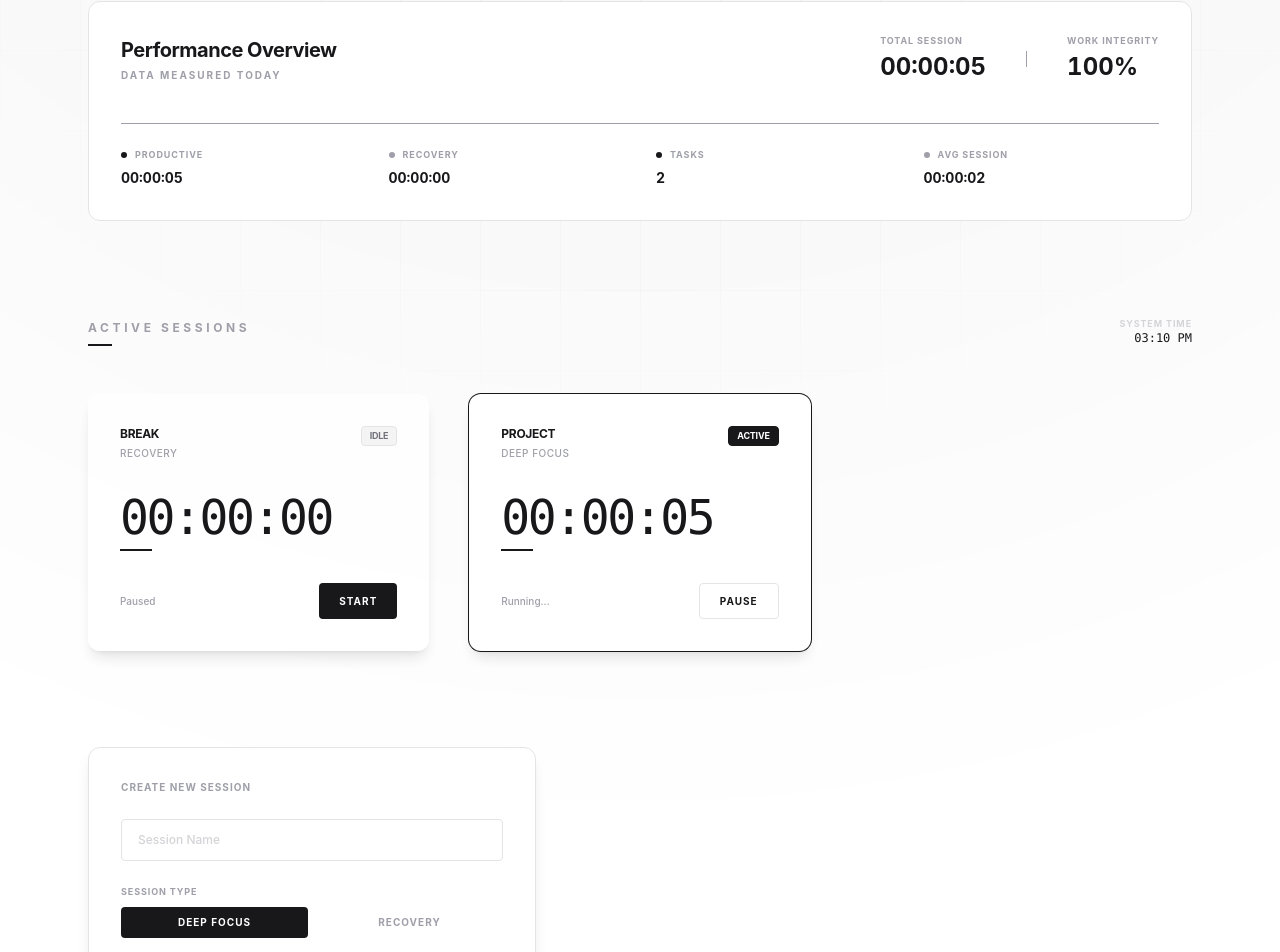
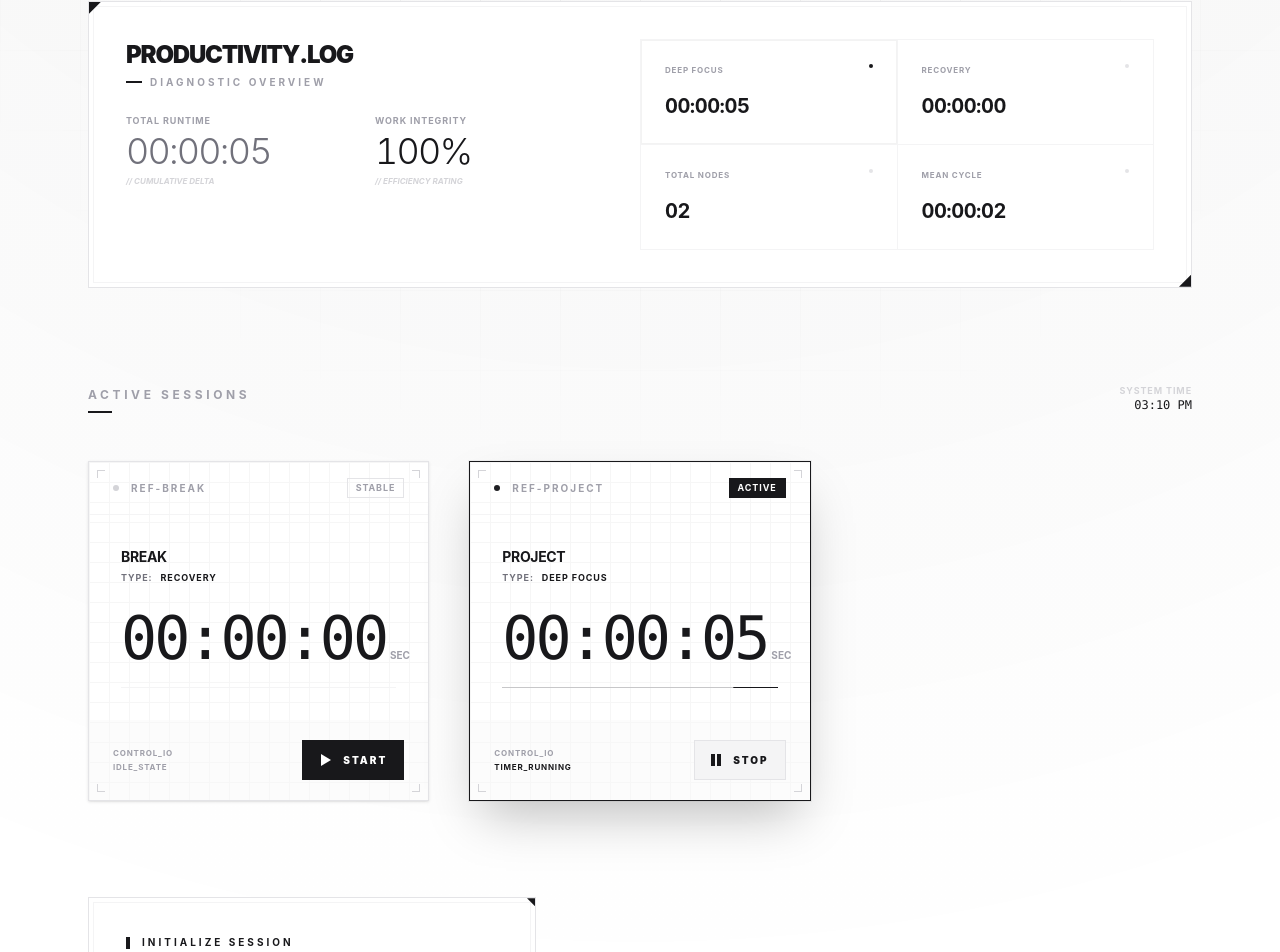
Before and after one commit to MohitMehtre/productivity-clock, a React (Vite) app: page / in a window 1280 px wide. Shown: the part 350-1302 px from the top of the page. Built offline with nearby package versions, Linux system fonts and the light colour scheme.

Commit message:
changed ui a bit

```diff
--- a/src/components/AnalyticsSummary.tsx
+++ b/src/components/AnalyticsSummary.tsx
@@ -14,98 +14,129 @@ export default function AnalyticsSummary({ timers }: Props) {
       : Math.round((analytics.workTime / analytics.totalTime) * 100);
 
   return (
-    <div className="border border-(--border-primary) rounded-xl p-8 bg-(--bg-primary) transition-colors duration-300">
-      <div className="flex flex-col gap-10">
-        <div className="flex flex-col md:flex-row md:items-end justify-between gap-6">
-          <div className="flex flex-col gap-1">
-            <h2 className="text-xl font-bold tracking-tight text-zinc-900 dark:text-zinc-100">
-              Performance Overview
+    <div className="relative overflow-hidden border border-zinc-200 dark:border-zinc-800 bg-white dark:bg-zinc-950/50 backdrop-blur-sm p-1">
+      <div
+        className="absolute top-0 left-0 w-3 h-3 bg-zinc-900 dark:bg-zinc-100"
+        style={{ clipPath: "polygon(0 0, 100% 0, 0 100%)" }}
+      />
+      <div
+        className="absolute bottom-0 right-0 w-3 h-3 bg-zinc-900 dark:bg-zinc-100"
+        style={{ clipPath: "polygon(100% 0, 100% 100%, 0 100%)" }}
+      />
+
+      <div className="border border-zinc-100 dark:border-zinc-900 p-8">
+        <div className="flex flex-col lg:flex-row gap-12">
+          <div className="flex-1 space-y-6">
+            <div className="space-y-1">
+              <div className="display flex">
+                <h2 className="text-2xl font-black tracking-tighter text-zinc-900 dark:text-zinc-100 uppercase">
+                  Productivity
                 </h2>
-            <p className="text-[10px] text-zinc-400 dark:text-zinc-500 font-bold uppercase tracking-[0.2em]">
-              Data measured today
+                <h2 className="text-2xl font-black tracking-tighter text-zinc-900 dark:text-zinc-600 uppercase">
+                  .Log
+                </h2>
+              </div>
+              <div className="flex items-center gap-2">
+                <span className="h-0.5 w-4 bg-zinc-900 dark:bg-zinc-100" />
+                <p className="text-[10px] text-zinc-400 dark:text-zinc-500 font-bold uppercase tracking-[0.3em]">
+                  Diagnostic Overview
                 </p>
-          </div>
-
-          <div className="flex items-center gap-10">
-            <Stat
-              label="Total Session"
-              value={formatTime(analytics.totalTime)}
-            />
-            <div className="h-4 w-px bg-zinc-400 dark:bg-zinc-700" />
-            <Stat label="Work Integrity" value={`${workPercent}%`} highlight />
               </div>
             </div>
 
-        <div className="grid grid-cols-2 lg:grid-cols-4 gap-8 pt-6 border-t border-zinc-400 dark:border-zinc-700">
-          <StatMini
-            label="Productive"
+            <div className="grid grid-cols-1 sm:grid-cols-2 gap-8">
+              <StatItem
+                label="Total Runtime"
+                value={formatTime(analytics.totalTime)}
+                sub="Cumulative delta"
+              />
+              <StatItem
+                label="Work Integrity"
+                value={`${workPercent}%`}
+                sub="Efficiency rating"
+                highlight
+              />
+            </div>
+          </div>
+
+          <div className="lg:w-1/2 grid grid-cols-2 gap-px bg-zinc-100 dark:bg-zinc-900 border border-zinc-100 dark:border-zinc-900">
+            <StatBox
+              label="Deep Focus"
               value={formatTime(analytics.workTime)}
-            color="bg-zinc-900 dark:bg-zinc-100"
+              variant="dark"
             />
-          <StatMini
-            label="Recovery"
-            value={formatTime(analytics.breakTime)}
-            color="bg-zinc-400 dark:bg-zinc-600"
+            <StatBox label="Recovery" value={formatTime(analytics.breakTime)} />
+            <StatBox
+              label="Total Nodes"
+              value={timers.length.toString().padStart(2, "0")}
             />
-          <StatMini
-            label="Tasks"
-            value={timers.length.toString()}
-            color="bg-zinc-900 dark:bg-zinc-100"
+            <StatBox
+              label="Mean Cycle"
+              value={formatTime(
+                analytics.totalTime / Math.max(timers.length, 1),
+              )}
             />
-          <StatMini
-            label="Avg Session"
-            value={formatTime(analytics.totalTime / Math.max(timers.length, 1))}
-            color="bg-zinc-400 dark:bg-zinc-600"
-          />
+          </div>
         </div>
       </div>
     </div>
   );
 }
 
-function Stat({
+function StatItem({
   label,
   value,
+  sub,
   highlight,
 }: {
   label: string;
   value: string;
+  sub: string;
   highlight?: boolean;
 }) {
   return (
-    <div className="flex flex-col items-end md:items-start gap-1">
-      <p className="text-[9px] font-bold text-zinc-400 dark:text-zinc-500 uppercase tracking-widest">
+    <div className="space-y-1">
+      <p className="text-[9px] font-bold text-zinc-400 dark:text-zinc-600 uppercase tracking-widest">
         {label}
       </p>
+      <div className="flex items-baseline gap-2">
         <p
-        className={`text-2xl font-bold tabular-nums ${highlight ? "text-zinc-900 dark:text-zinc-100" : "text-zinc-900 dark:text-zinc-100"}`}
+          className={`text-4xl font-light tabular-nums tracking-tighter ${highlight ? "text-zinc-900 dark:text-zinc-100" : "text-zinc-500 dark:text-zinc-400"}`}
         >
+          {value}
+        </p>
+      </div>
+      <p className="text-[8px] font-bold text-zinc-300 dark:text-zinc-700 uppercase italic">
+        // {sub}
+      </p>
+    </div>
+  );
+}
+
+function StatBox({
+  label,
+  value,
+  variant,
+}: {
+  label: string;
+  value: string;
+  variant?: "dark";
+}) {
+  return (
+    <div
+      className={`p-6 bg-white dark:bg-zinc-950 flex flex-col justify-between gap-4 ${variant === "dark" ? "ring-1 ring-inset ring-zinc-900/5 dark:ring-zinc-100/5" : ""}`}
+    >
+      <div className="flex items-start justify-between">
+        <p className="text-[8px] font-bold text-zinc-400 dark:text-zinc-500 uppercase tracking-widest">
+          {label}
+        </p>
+        <div
+          className={`w-1 h-1 rounded-full ${variant === "dark" ? "bg-zinc-900 dark:bg-zinc-100" : "bg-zinc-200 dark:bg-zinc-800"}`}
+        />
+      </div>
+      <p className="text-xl font-bold tabular-nums text-zinc-900 dark:text-zinc-100 tracking-tight">
         {value}
       </p>
     </div>
   );
 }
-
-function StatMini({
-  label,
-  value,
-  color,
-}: {
-  label: string;
-  value: string;
-  color: string;
-}) {
-  return (
-    <div className="flex flex-col gap-1.5">
-      <div className="flex items-center gap-2">
-        <div className={`h-1.5 w-1.5 rounded-full ${color}`} />
-        <p className="text-[9px] font-bold text-zinc-400 dark:text-zinc-500 uppercase tracking-widest">
-          {label}
-        </p>
-      </div>
-      <p className="text-sm font-bold tabular-nums text-zinc-900 dark:text-zinc-100">
-        {value}
-      </p>
-    </div>
-  );
-}
--- a/src/components/Footer.tsx
+++ b/src/components/Footer.tsx
@@ -8,7 +8,7 @@ export default function Footer() {
             <div className="flex items-center gap-2">
               <div className="h-1 w-4 bg-zinc-900 dark:bg-zinc-100 rounded-full" />
               <span className="text-[10px] font-bold uppercase tracking-widest text-zinc-400">
-                © Made With ❤️
+                ©Developed By Mohit
               </span>
             </div>
             <p className="text-zinc-500 dark:text-zinc-400 text-xs font-medium max-w-60 leading-relaxed">
--- a/src/components/TimerCard.tsx
+++ b/src/components/TimerCard.tsx
@@ -4,45 +4,78 @@ import TimerControls from "./TimerControls";
 import { motion, AnimatePresence } from "motion/react";
 
 export default function TimerCard({ timer }: { timer: Timer }) {
+  const serialNumber = timer.id.slice(0, 8).toUpperCase();
+
   return (
+    <motion.div
+      layout
+      initial={{ opacity: 0, y: 20 }}
+      animate={{ opacity: 1, y: 0 }}
+      className={[
+        "group relative flex flex-col overflow-hidden",
+        "min-h-70",
+        "border border-zinc-200 dark:border-zinc-800 bg-white dark:bg-zinc-950/50 backdrop-blur-sm transition-all duration-500",
+        timer.running
+          ? "border-zinc-900 dark:border-zinc-100 ring-1 ring-zinc-900/5 dark:ring-zinc-100/5 shadow-2xl"
+          : "hover:border-zinc-400 dark:hover:border-zinc-600 shadow-sm",
+      ].join(" ")}
+    >
+      <div className="absolute top-0 left-0 w-2 h-2 border-t border-l border-zinc-300 dark:border-zinc-700 m-2" />
+      <div className="absolute top-0 right-0 w-2 h-2 border-t border-r border-zinc-300 dark:border-zinc-700 m-2" />
+      <div className="absolute bottom-0 left-0 w-2 h-2 border-b border-l border-zinc-300 dark:border-zinc-700 m-2" />
+      <div className="absolute bottom-0 right-0 w-2 h-2 border-b border-r border-zinc-300 dark:border-zinc-700 m-2" />
+
+      <div className="flex items-center justify-between px-6 py-4 border-b border-zinc-100 dark:border-zinc-900">
+        <div className="flex items-center gap-3">
           <div
             className={[
-        "relative flex flex-col justify-between overflow-hidden",
-        "min-h-60",
-        "rounded-xl p-8 transition-colors duration-300 border-(--border-primary) hover:border-(--text-tertiary) shadow-lg dark:shadow-amber-50/10",
+              "w-1.5 h-1.5 rounded-full",
               timer.running
-          ? "ring-1 ring-zinc-900 dark:ring-zinc-100 bg-(--bg-primary)"
-          : "bg-(--bg-primary)/80",
+                ? "bg-zinc-900 dark:bg-zinc-100 animate-pulse"
+                : "bg-zinc-300 dark:bg-zinc-800",
+            ].join(" ")}
+          />
+          <span className="text-[10px] font-bold tracking-[0.2em] text-zinc-400 dark:text-zinc-500 uppercase">
+            REF-{serialNumber}
+          </span>
+        </div>
+        <div
+          className={[
+            "text-[9px] font-bold px-2 py-0.5 border uppercase tracking-widest",
+            timer.running
+              ? "bg-zinc-900 dark:bg-zinc-100 border-zinc-900 dark:border-zinc-100 text-white dark:text-zinc-900"
+              : "bg-transparent border-zinc-200 dark:border-zinc-800 text-zinc-400 dark:text-zinc-600",
           ].join(" ")}
         >
-      <div className="flex items-start justify-between">
-        <div className="flex flex-col gap-1">
-          <h2 className="text-xs font-bold tracking-tight text-zinc-900 dark:text-zinc-100 uppercase">
+          {timer.running ? "Active" : "Stable"}
+        </div>
+      </div>
+
+      <div className="flex-1 p-8 flex flex-col">
+        <div className="mb-6">
+          <h2 className="text-sm font-bold tracking-tight text-zinc-900 dark:text-zinc-100 uppercase mb-1">
             {timer.name}
           </h2>
-          <span className="text-[10px] font-medium text-zinc-400 dark:text-zinc-500 uppercase tracking-wider">
+          <div className="flex items-center gap-2">
+            <span className="text-[9px] font-bold text-zinc-500 dark:text-zinc-400 uppercase tracking-widest">
+              Type:
+            </span>
+            <span className="text-[9px] font-bold text-zinc-900 dark:text-zinc-100 uppercase tracking-widest">
               {timer.type === "break" ? "Recovery" : "Deep Focus"}
             </span>
           </div>
-
-        <div
-          className={[
-            "text-[9px] font-bold px-2 py-0.5 rounded border uppercase tracking-tight transition-colors",
-            timer.running
-              ? "bg-zinc-900 dark:bg-zinc-100 border-zinc-900 dark:border-zinc-100 text-white dark:text-zinc-900"
-              : "bg-zinc-100 dark:bg-zinc-800 border-zinc-200 dark:border-zinc-800 text-zinc-500 dark:text-zinc-400",
-          ].join(" ")}
-        >
-          {timer.running ? "Active" : "Idle"}
-        </div>
         </div>
 
-      <div className="my-8">
-        <div className="font-mono text-5xl font-medium tracking-tighter tabular-nums text-zinc-900 dark:text-zinc-100 flex">
+        <div className="mt-auto">
+          <div className="flex items-baseline gap-1">
+            <div className="font-mono text-6xl font-light tracking-tighter tabular-nums text-zinc-900 dark:text-zinc-100 flex">
               {formatTime(timer.elapsed)
                 .split("")
                 .map((char, i) => (
-              <span key={i} className="relative inline-flex overflow-hidden">
+                  <span
+                    key={i}
+                    className="relative inline-flex overflow-hidden"
+                  >
                     <AnimatePresence mode="popLayout" initial={false}>
                       <motion.span
                         key={char}
@@ -50,7 +83,7 @@ export default function TimerCard({ timer }: { timer: Timer }) {
                         animate={{ y: 0, opacity: 1 }}
                         exit={{ y: "-100%", opacity: 0 }}
                         transition={{
-                      duration: 0.4,
+                          duration: 0.5,
                           ease: [0.16, 1, 0.3, 1],
                         }}
                       >
@@ -60,16 +93,48 @@ export default function TimerCard({ timer }: { timer: Timer }) {
                   </span>
                 ))}
             </div>
-        <div className="mt-2 h-0.5 w-8 bg-zinc-900 dark:bg-zinc-100" />
+            <span className="text-[10px] font-bold text-zinc-400 dark:text-zinc-600 uppercase mb-2">
+              sec
+            </span>
           </div>
 
-      <div className="mt-auto flex items-center justify-between">
-        <div className="text-[10px] text-zinc-400 dark:text-zinc-500 font-medium">
-          {timer.running ? "Running..." : "Paused"}
+          <div className="mt-4 w-full h-px bg-zinc-100 dark:bg-zinc-900 relative overflow-hidden">
+            {timer.running && (
+              <motion.div
+                className="absolute inset-0 bg-zinc-900 dark:bg-zinc-100"
+                initial={{ x: "-100%" }}
+                animate={{ x: "100%" }}
+                transition={{
+                  duration: 2,
+                  repeat: Infinity,
+                  ease: "linear",
+                }}
+              />
+            )}
+            <div
+              className={[
+                "absolute inset-0 transition-all duration-300 bg-zinc-900 dark:bg-zinc-100",
+                timer.running ? "opacity-20" : "opacity-0",
+              ].join(" ")}
+            />
+          </div>
+        </div>
+      </div>
+
+      <div className="bg-zinc-50/50 dark:bg-zinc-900/20 px-6 py-5 flex items-center justify-between">
+        <div className="flex flex-col gap-0.5 text-[8px] font-bold uppercase tracking-widest text-zinc-400 dark:text-zinc-600">
+          <span>Control_IO</span>
+          <span
+            className={timer.running ? "text-zinc-900 dark:text-zinc-100" : ""}
+          >
+            {timer.running ? "Timer_Running" : "Idle_State"}
+          </span>
         </div>
 
         <TimerControls id={timer.id} running={timer.running} />
       </div>
-    </div>
+
+      <div className="absolute inset-0 pointer-events-none opacity-[0.03] dark:opacity-[0.07] bg-[radial-gradient(circle_at_center,transparent_0%,transparent_100%),linear-gradient(to_right,#000_1px,transparent_1px),linear-gradient(to_bottom,#000_1px,transparent_1px)] bg-size-[20px_20px] -z-10 group-hover:opacity-[0.05] dark:group-hover:opacity-[0.1] transition-opacity" />
+    </motion.div>
   );
 }
--- a/src/components/TimerControls.tsx
+++ b/src/components/TimerControls.tsx
@@ -9,19 +9,32 @@ export default function TimerControls({ id, running }: Props) {
   const startTimer = useTimerStore((s) => s.startTimer);
   const pauseTimer = useTimerStore((s) => s.pauseTimer);
 
-  return running ? (
+  return (
     <button
-      onClick={() => pauseTimer(id)}
-      className="flex h-9 items-center justify-center rounded border border-zinc-200 dark:border-zinc-800 bg-white dark:bg-zinc-900 px-5 text-[10px] font-bold uppercase tracking-widest text-zinc-900 dark:text-zinc-100 transition-all hover:bg-zinc-50 dark:hover:bg-zinc-800 active:scale-95 cursor-pointer"
+      onClick={() => (running ? pauseTimer(id) : startTimer(id))}
+      className={[
+        "relative flex h-10 items-center gap-3 px-4 transition-all duration-300 group/btn cursor-pointer",
+        running
+          ? "bg-zinc-100 dark:bg-zinc-900 text-zinc-900 dark:text-zinc-100 border border-zinc-200 dark:border-zinc-800"
+          : "bg-zinc-900 dark:bg-zinc-100 text-white dark:text-zinc-900 border border-zinc-900 dark:border-zinc-100",
+      ].join(" ")}
     >
-      Pause
-    </button>
-  ) : (
-    <button
-      onClick={() => startTimer(id)}
-      className="flex h-9 items-center justify-center rounded bg-zinc-900 dark:bg-zinc-100 px-5 text-[10px] font-bold uppercase tracking-widest text-white dark:text-zinc-900 transition-all hover:bg-black dark:hover:bg-white active:scale-95 cursor-pointer"
-    >
-      Start
+      <div className="flex items-center gap-2">
+        {running ? (
+          <div className="flex gap-0.5">
+            <div className="w-1 h-3 bg-current" />
+            <div className="w-1 h-3 bg-current" />
+          </div>
+        ) : (
+          <div className="w-0 h-0 border-t-[6px] border-t-transparent border-l-10 border-l-current border-b-[6px] border-b-transparent ml-0.5" />
+        )}
+      </div>
+
+      <span className="text-[10px] font-black uppercase tracking-[0.2em]">
+        {running ? "STOP" : "START"}
+      </span>
+
+      <div className="absolute top-0 right-0 w-1 h-1 bg-zinc-400 dark:bg-zinc-600 opacity-0 group-hover/btn:opacity-100 transition-opacity" />
     </button>
   );
 }
--- a/src/index.css
+++ b/src/index.css
@@ -54,7 +54,6 @@
       mix-blend-mode: overlay;
     }
 
-    /* Enhanced Focal Glow */
     background-image: radial-gradient(
       circle at 50% -20%,
       color-mix(in srgb, var(--text-primary), transparent 94%),
@@ -62,7 +61,6 @@
     );
   }
 
-  /* Masked Architectural Grid */
   #root::before {
     content: "";
     @apply fixed inset-0 pointer-events-none -z-10;
--- a/src/pages/Dashboard.tsx
+++ b/src/pages/Dashboard.tsx
@@ -100,49 +100,64 @@ export default function Dashboard() {
         </section>
 
         <section className="max-w-md">
-          <div className="border border-(--border-primary) rounded-xl p-8 shadow-lg bg-(--bg-primary) transition-colors duration-300">
-            <h3 className="text-[10px] font-bold uppercase tracking-widest text-zinc-400 dark:text-zinc-500 mb-6">
-              Create New Session
+          <div className="relative overflow-hidden border border-zinc-200 dark:border-zinc-800 bg-white dark:bg-zinc-950/50 backdrop-blur-sm p-1">
+            <div
+              className="absolute top-0 right-0 w-2 h-2 bg-zinc-900 dark:bg-zinc-100"
+              style={{ clipPath: "polygon(100% 0, 100% 100%, 0 0)" }}
+            />
+
+            <div className="border border-zinc-100 dark:border-zinc-900 p-8">
+              <div className="flex items-center gap-3 mb-8">
+                <div className="w-1 h-3 bg-zinc-900 dark:bg-zinc-100" />
+                <h3 className="text-[10px] font-bold uppercase tracking-[0.3em] text-zinc-900 dark:text-zinc-100">
+                  Initialize Session
                 </h3>
-            <div className="flex flex-col gap-6">
+              </div>
+
+              <div className="flex flex-col gap-8">
+                <div className="space-y-2">
+                  <label className="text-[8px] font-bold uppercase tracking-widest text-zinc-400 dark:text-zinc-600 ml-1">
+                    01 // Identifier
+                  </label>
                   <motion.input
                     ref={inputRef}
                     animate={controls}
                     value={name}
                     onChange={(e) => setName(e.target.value)}
-                placeholder="Session Name"
-                className="bg-white dark:bg-zinc-900 border border-zinc-200 dark:border-zinc-800 rounded px-4 py-3 text-xs font-medium focus:outline-none focus:border-zinc-900 dark:focus:border-zinc-100 transition-all placeholder:text-zinc-300 dark:placeholder:text-zinc-700 text-zinc-900 dark:text-zinc-100 w-full"
+                    placeholder="ENTER_SESSION_NAME"
+                    className="bg-transparent border-b border-zinc-200 dark:border-zinc-800 rounded-none px-1 py-3 text-xs font-mono focus:outline-none focus:border-zinc-900 dark:focus:border-zinc-100 transition-all placeholder:text-zinc-300 dark:placeholder:text-zinc-700 text-zinc-900 dark:text-zinc-100 w-full"
                   />
+                </div>
 
-              <div className="flex flex-col gap-2">
-                <label className="text-[9px] font-bold uppercase tracking-widest text-zinc-400">
-                  Session Type
+                <div className="space-y-4">
+                  <label className="text-[8px] font-bold uppercase tracking-widest text-zinc-400 dark:text-zinc-600 ml-1">
+                    02 // Operational_Mode
                   </label>
-                <div className="flex gap-2 relative">
+                  <div className="flex gap-2 p-1 bg-zinc-50 dark:bg-zinc-900/50 border border-zinc-100 dark:border-zinc-900">
                     {(["work", "break"] as const).map((t) => (
                       <button
                         key={t}
                         onClick={() => setType(t)}
                         className={[
-                        "relative flex-1 py-2 text-[10px] font-bold uppercase tracking-widest  transition-all cursor-pointer z-10",
+                          "relative flex-1 py-2 text-[9px] font-bold uppercase tracking-widest transition-all cursor-pointer z-10",
                           type === t
-                          ? " text-white dark:text-zinc-900"
-                          : "bg-transparent text-zinc-400 hover:text-zinc-800 dark:text-zinc-600 dark:hover:text-zinc-200",
+                            ? "text-white dark:text-zinc-900"
+                            : "text-zinc-400 hover:text-zinc-800 dark:text-zinc-600 dark:hover:text-zinc-200",
                         ].join(" ")}
                       >
                         {type === t && (
                           <motion.div
                             layoutId="session-pill"
-                          className="absolute inset-0 bg-zinc-900 dark:bg-zinc-100 rounded -z-10"
+                            className="absolute inset-0 bg-zinc-900 dark:bg-zinc-100"
                             transition={{
                               type: "spring",
-                            bounce: 0.3,
+                              bounce: 0.2,
                               duration: 0.6,
                             }}
                           />
                         )}
                         <span className="relative z-20">
-                        {t === "work" ? "Deep Focus" : "Recovery"}
+                          {t === "work" ? "Deep_Focus" : "Recovery"}
                         </span>
                       </button>
                     ))}
@@ -160,15 +175,14 @@ export default function Dashboard() {
                         x: [0, -10, 10, -10, 10, 0],
                         transition: { duration: 0.4 },
                       });
-                    setTimeout(() => {
-                      inputRef.current?.blur();
-                    }, 2000);
                     }
                   }}
-                className="bg-zinc-900 dark:bg-zinc-100 text-white dark:text-zinc-900 font-bold px-6 py-3 rounded text-[10px] uppercase tracking-widest transition-all hover:bg-black dark:hover:bg-white active:scale-95 cursor-pointer"
+                  className="mt-4 bg-zinc-900 dark:bg-zinc-100 text-white dark:text-zinc-900 font-black px-6 py-4 text-[10px] uppercase tracking-[0.3em] transition-all hover:bg-black dark:hover:bg-white active:scale-[0.98] cursor-pointer flex items-center justify-center gap-4"
                 >
-                Add Session
+                  Create Session
+                  <div className="w-1.5 h-1.5 bg-white/30 dark:bg-black/30 rotate-45" />
                 </button>
+              </div>
             </div>
           </div>
         </section>
```
Lines whose indentation alone changed are shown as unchanged.
